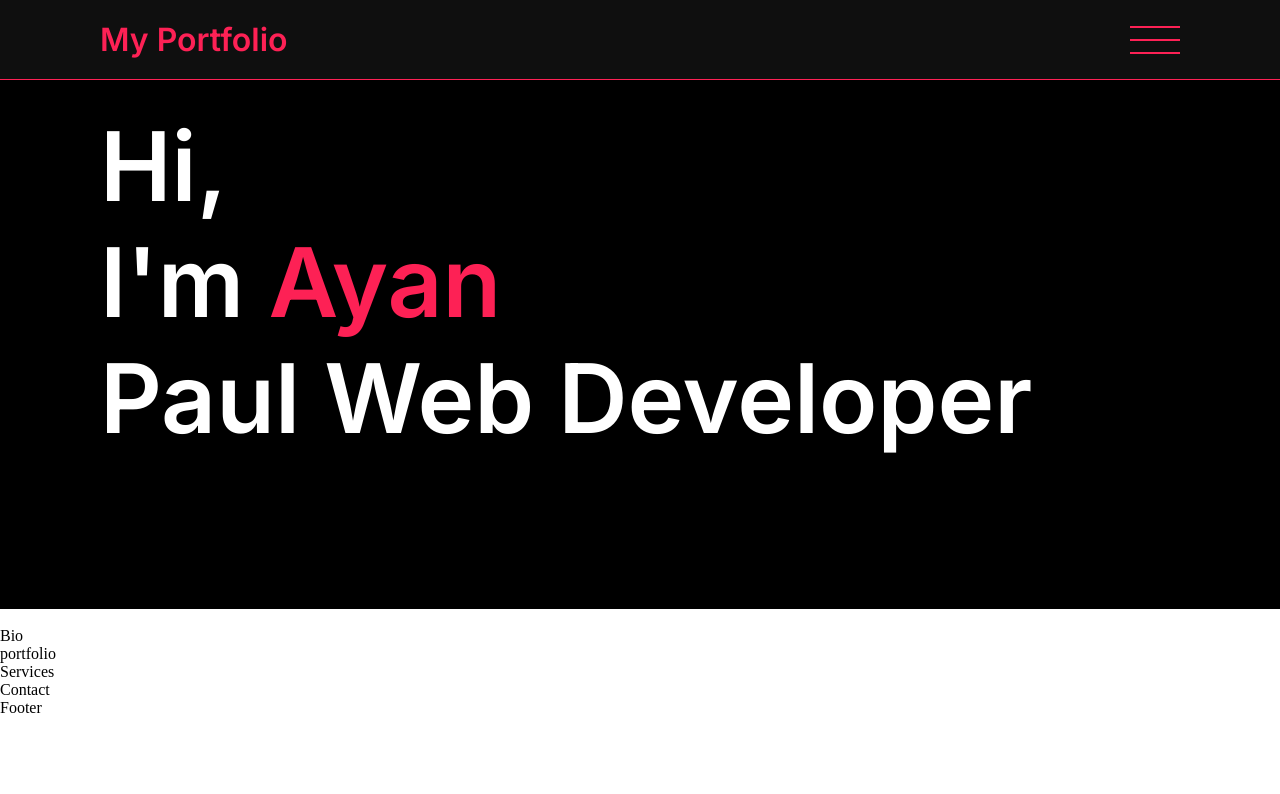
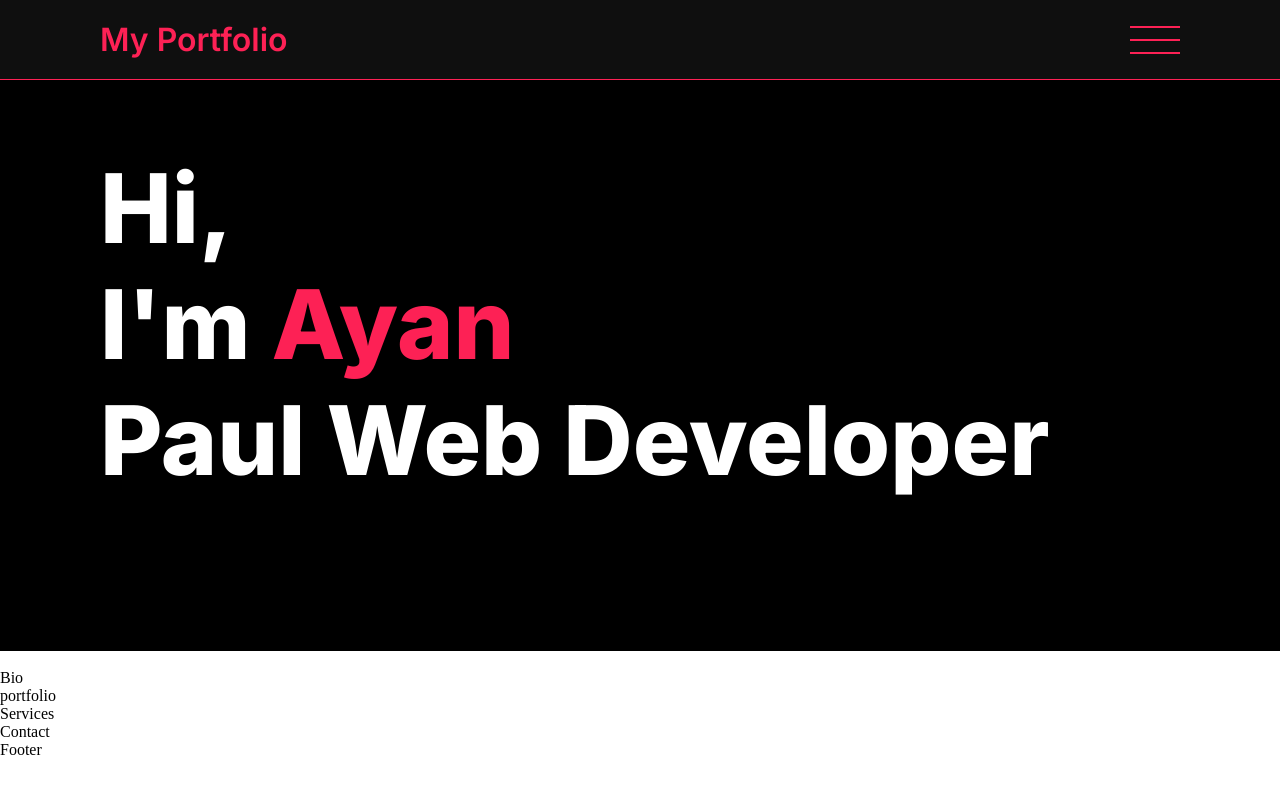
Before and after one commit to Ayanpaul11/Portfolio, a React (Vite) app: page / in a window 1280 px wide. Shown: the top 794 px of the page. Built offline with nearby package versions, Linux system fonts and the light colour scheme.

Commit message:
Update Header.module.css

```diff
--- a/src/Components/Home/Css/Header.module.css
+++ b/src/Components/Home/Css/Header.module.css
@@ -1,8 +1,10 @@
+@import url('https://fonts.googleapis.com/css2?family=Inter:wght@800&display=swap');
+
 .mDiv {
     height: 500.83px;
     background-color: #000000;
     color: #fff;
-    padding: 28px 0px 0px 100px;
+    padding: 70px 0px 0px 100px;
 }
 
 .PTagHeader {
@@ -15,5 +17,8 @@
 
 .PTagHeader span {
     color: #fd2155;
+}
 
+.ImgReact {
+    background-color: red;
 }
```
